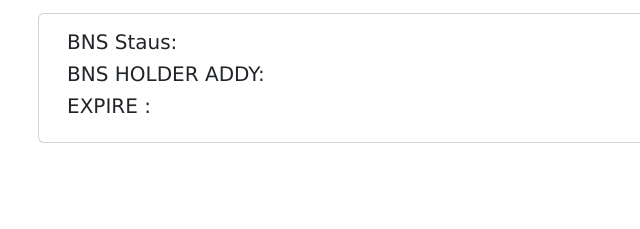
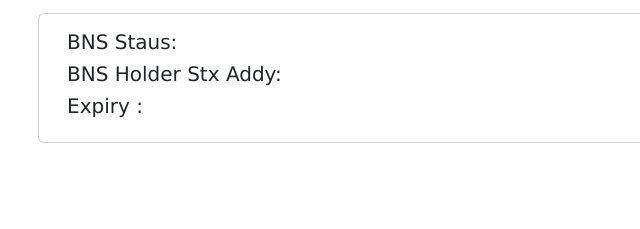
Before and after one commit to southguy/bns-domain-search, a plain HTML site: page index.html in a window 1280 px wide. Shown: the part 333-562 px from the top of the page, 44-684 px from the left. Drawn offline with nearby package versions, Linux system fonts and the light colour scheme.

Commit message:
Update index.html

```diff
--- a/index.html
+++ b/index.html
@@ -72,8 +72,8 @@
             <div class="card container" style="width: 100%;height: auto;">
                 <div class="card-body">
                   <h5 class="card-title " >BNS  Staus: <p class="text-danger" id="status"></p> </h5> <br>
-                  <h5 class="card-title " >BNS HOLDER ADDY: <p class="text-danger"  id="address"></p> </h5> <br>
-                  <h5 class="card-title ">EXPIRE : <p class="text-danger"  id="expire_block"></p></h5>
+                  <h5 class="card-title " >BNS Holder Stx Addy: <p class="text-danger"  id="address"></p> </h5> <br>
+                  <h5 class="card-title ">Expiry : <p class="text-danger"  id="expire_block"></p></h5>
                   </div>
                 </div>
         </div>
```
